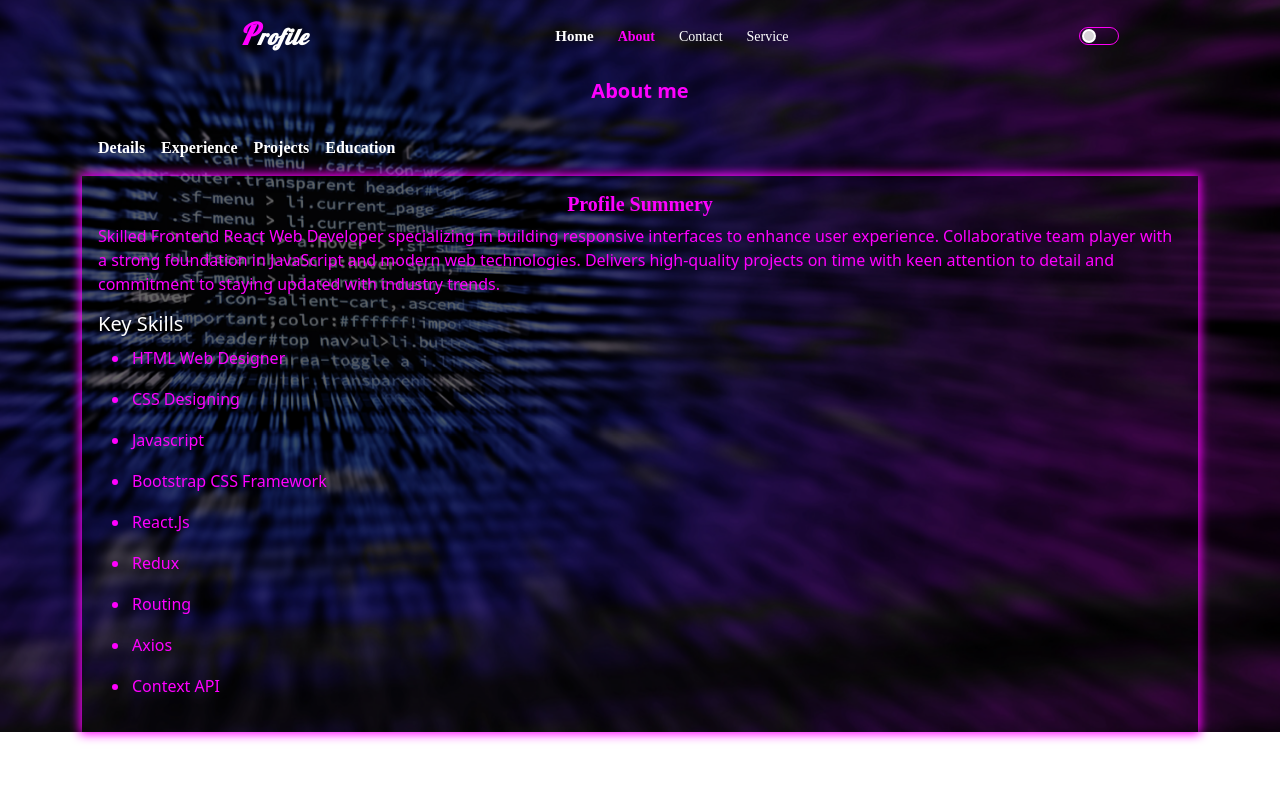
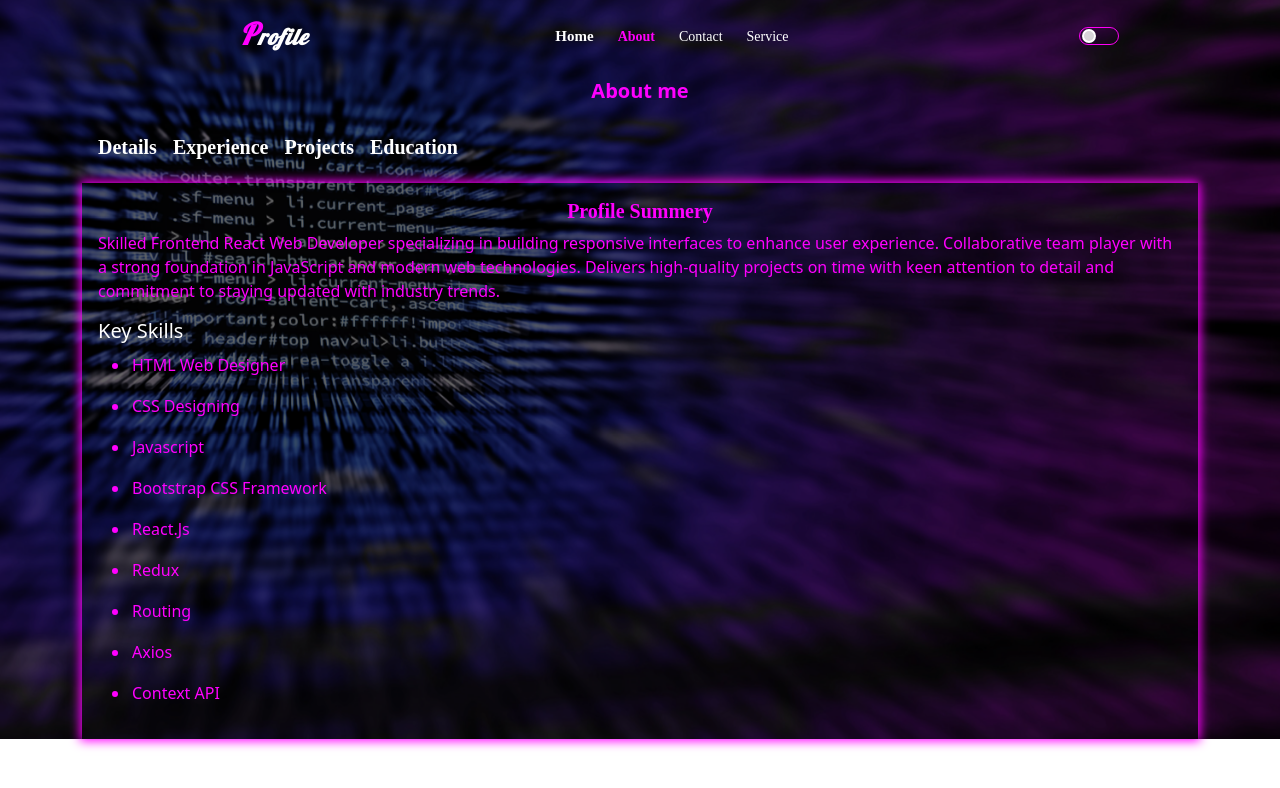
Before and after one commit to Bisworanjan34/updateportfoliio, a React (Vite) app: page /about/details in a window 1280 px wide. Shown: the top 788 px of the page. Built offline with nearby package versions, Linux system fonts and the light colour scheme; a web font is replaced by a local one.

Commit message:
Update About.jsx

```diff
--- a/src/pages/about/About.jsx
+++ b/src/pages/about/About.jsx
@@ -1,5 +1,5 @@
 import React from 'react'
-import { Link, Outlet } from 'react-router-dom'
+import { Link, Outlet,NavLink } from 'react-router-dom'
 import './About.css'
 import Navbar from '../../components/Navbar'
 const About = () => {
@@ -10,10 +10,10 @@ const About = () => {
       <div className="container about-cont">
         <div className="row">
             <div className="col-5 d-flex ms-3 gap-3  ">
-               <Link to={'details'}> <button className='nested-p'>Details</button></Link>
-               <Link to={'experience'}><button className='nested-p'>Experience</button></Link>
-               <Link to={'projects'}> <button className='nested-p'>Projects</button></Link>
-               <Link to={'education'}> <button className='nested-p'>Education</button></Link>
+              <NavLink to={'details'} className={({isActive})=>(isActive?'aboutlink':'')}> <h5 className='nested-p'>Details</h5></NavLink>
+               <NavLink to={'experience'} className={({isActive})=>(isActive?'aboutlink':'')}><h5 className='nested-p'>Experience</h5></NavLink>
+               <NavLink to={'projects'} className={({isActive})=>(isActive?'aboutlink':'')}> <h5 className='nested-p'>Projects</h5></NavLink>
+               <NavLink to={'education'} className={({isActive})=>(isActive?'aboutlink':'')}> <h5 className='nested-p'>Education</h5></NavLink>
             </div>
         </div>
         <div className="row outlet-about">
```
